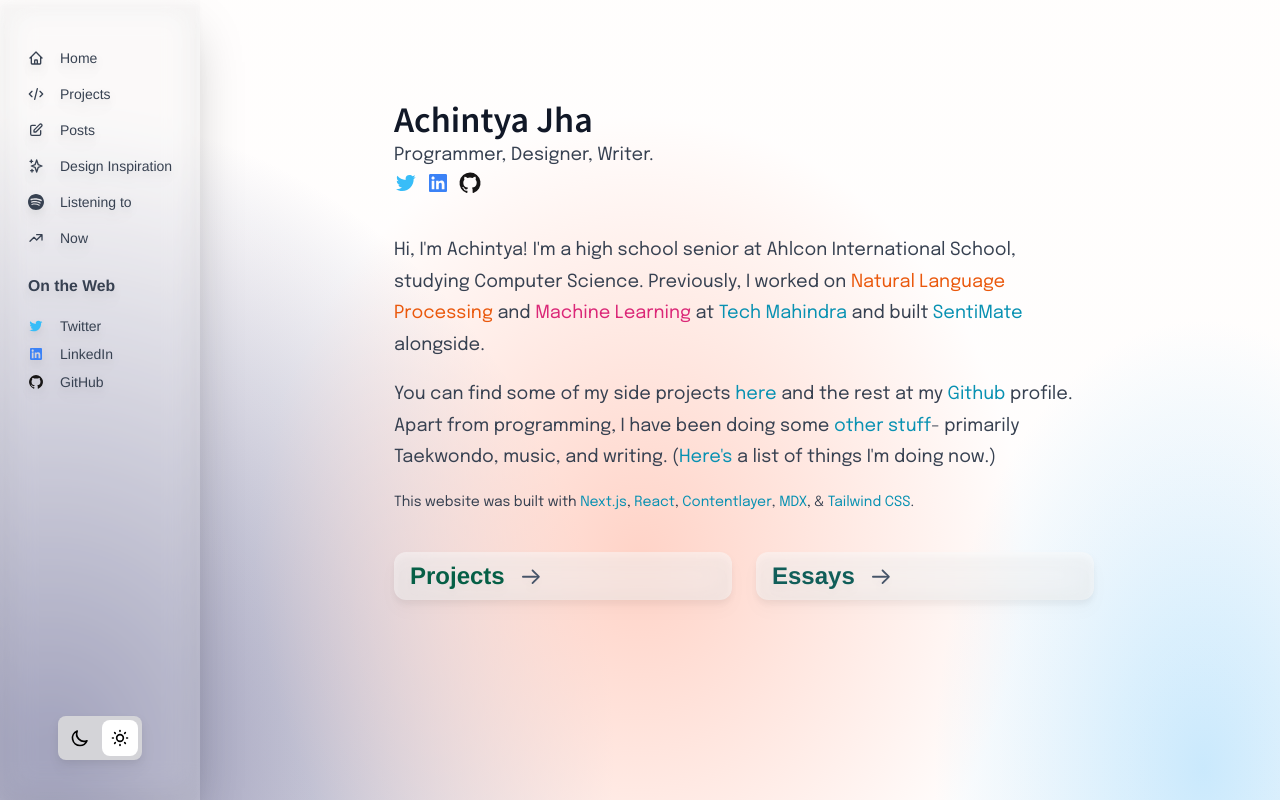
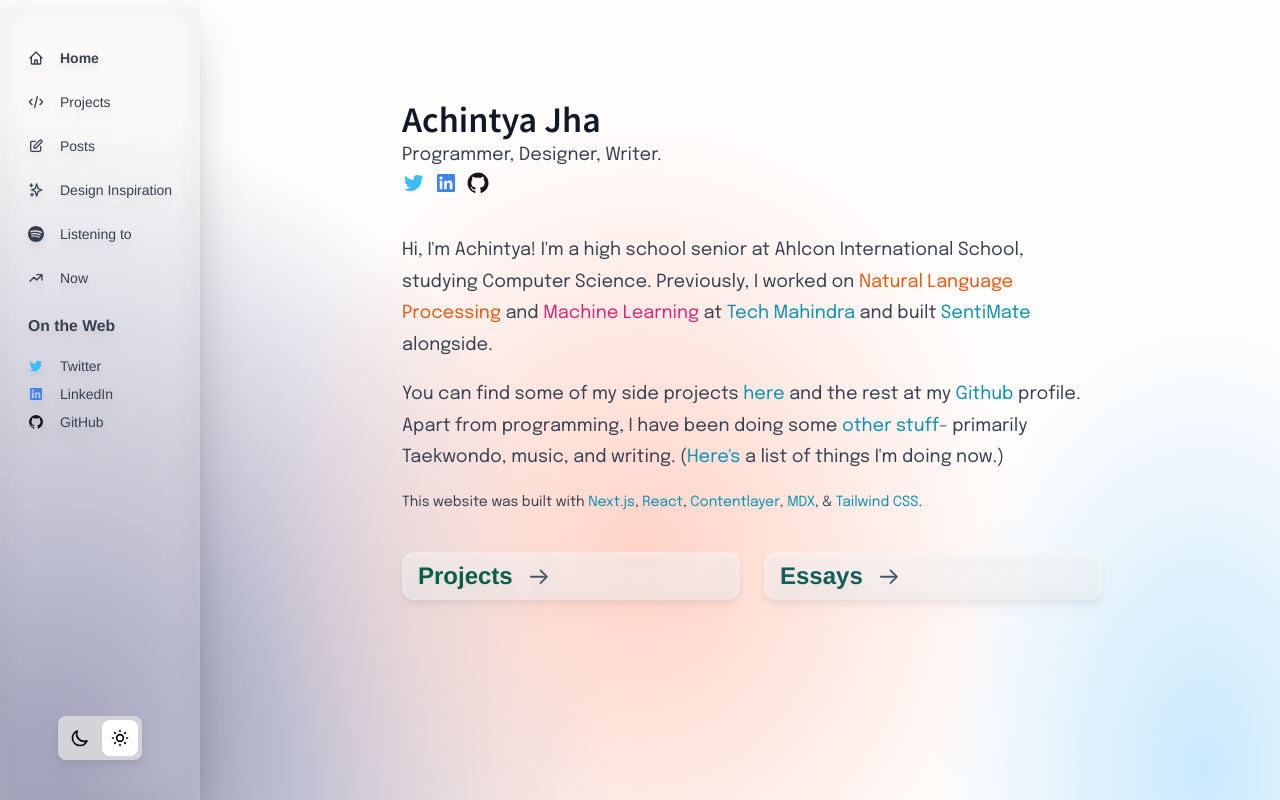
Before and after one commit to achntj/garden, a Next.js app: page / in a window 1280 px wide. Built offline with nearby package versions, Linux system fonts and the light colour scheme.

Commit message:
isActive to nav

```diff
--- a/components/Base.tsx
+++ b/components/Base.tsx
@@ -26,10 +26,10 @@ export default function Base({ children, ...pageProps }) {
           }
         />
       </Head>
-      <div className="dark:bg-[#050505] dark:bg-none prose-a:text-cyan-600 prose-a:no-underline prose-a:transition dark:prose-a:text-zinc-300 hover:prose-a:text-cyan-800 dark:hover:prose-a:text-pink-600 dark:prose-headings:text-slate-200 dark:prose-strong:text-zinc-300 prose-blockquote:border-emerald-400 dark:prose-blockquote:text-zinc-300">
+      <div className="dark:bg-[#101010] dark:bg-none prose-a:text-cyan-600 prose-a:no-underline prose-a:transition dark:prose-a:text-zinc-300 hover:prose-a:text-cyan-800 dark:hover:prose-a:text-pink-600 dark:prose-headings:text-slate-200 dark:prose-strong:text-zinc-300 prose-blockquote:border-emerald-400 dark:prose-blockquote:text-zinc-300">
         <Nav />
-        <div className="flex flex-col sm:ml-52 min-h-screen px-8 sm:px-4 overflow-y-auto max-h-screen">
-          <div className="text-gray-700 prose flex-grow dark:text-zinc-400 prose-p:font-body">
+        <div className="flex flex-col sm:ml-56 min-h-screen px-8 sm:px-4 overflow-y-auto max-h-screen">
+          <div className="text-gray-700 prose flex-grow dark:text-[#a0a0a0] prose-p:font-body">
             <div className="max-w-[700px] mx-auto pt-10 pb-20 sm:pt-20">
               {children}
             </div>
--- a/components/Nav.tsx
+++ b/components/Nav.tsx
@@ -13,7 +13,8 @@ import Socials from "./NavSocials";
 function Nav() {
   return (
     <div className="shadow-2xl z-10 fixed top-auto bottom-0 w-full h-20 sm:top-0 flex items-center sm:flex-col py-5 sm:py-10 px-5 dark:bg-neutral-900 sm:dark:border-r-[1px] dark:border-neutral-800 bg-white bg-opacity-20 dark:bg-opacity-100 drop-shadow-lg backdrop-blur-lg sm:w-auto sm:h-full justify-between overflow-y-hidden sm:overflow-scroll">
-      <div className="space-between sm:space-x-0 flex sm:flex-col text-sm text-gray-700 dark:text-zinc-400">
+      <div className="space-between sm:space-x-0 flex sm:flex-col text-sm text-gray-700 dark:text-neutral-200 antialiased">
+        <div className="flex sm:block space-y-0 sm:space-y-2">
           <NavLink href="/" name="Home">
             <HomeIcon />
           </NavLink>
@@ -45,6 +46,7 @@ function Nav() {
           <NavLink href="/now" name="Now">
             <TrendingUpIcon />
           </NavLink>
+        </div>
         <h3 className="font-bold text-gray-700 text-base px-2 my-5 hidden sm:block">
           On the Web
         </h3>
--- a/components/NavLink.tsx
+++ b/components/NavLink.tsx
@@ -1,8 +1,16 @@
 import Link from "next/link";
+import { useRouter } from "next/router";
+
 export default function NavLink({ children, href, name }) {
+  const router = useRouter();
+  const isActive = router.asPath === href;
   return (
     <Link passHref href={href}>
-      <div className="navLink flex items-center space-x-4 cursor-pointer hover:bg-white dark:hover:bg-zinc-700 rounded-lg transition p-2">
+      <div
+        className={`${
+          isActive ? "font-semibold dark:text-white dark:bg-neutral-600" : " "
+        } navLink flex items-center space-x-4 cursor-pointer hover:bg-white dark:hover:bg-neutral-600 rounded-lg transition p-2`}
+      >
         {children}
         <p className="hidden sm:block">{name}</p>
       </div>
```
Lines whose indentation alone changed are shown as unchanged.
